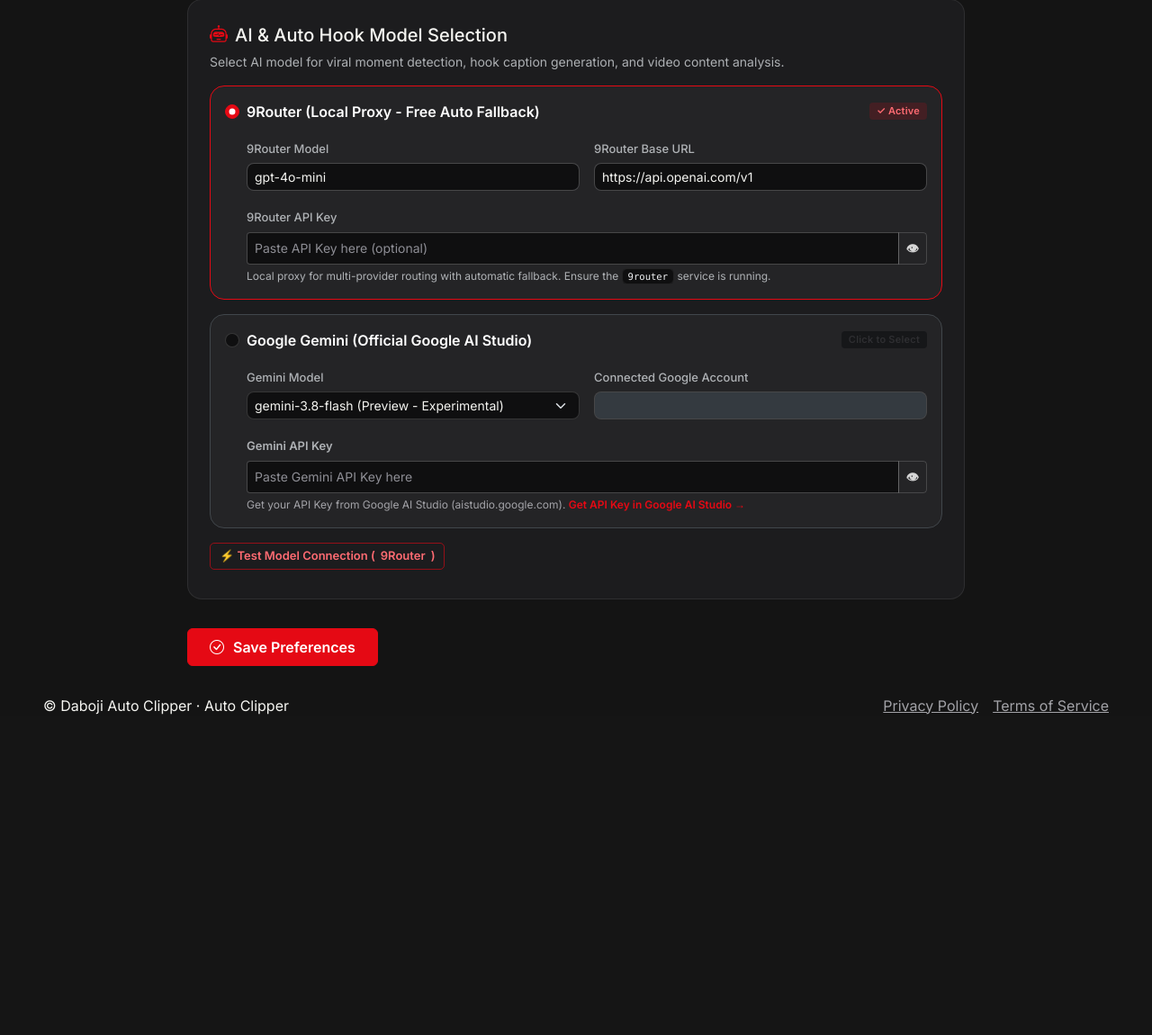
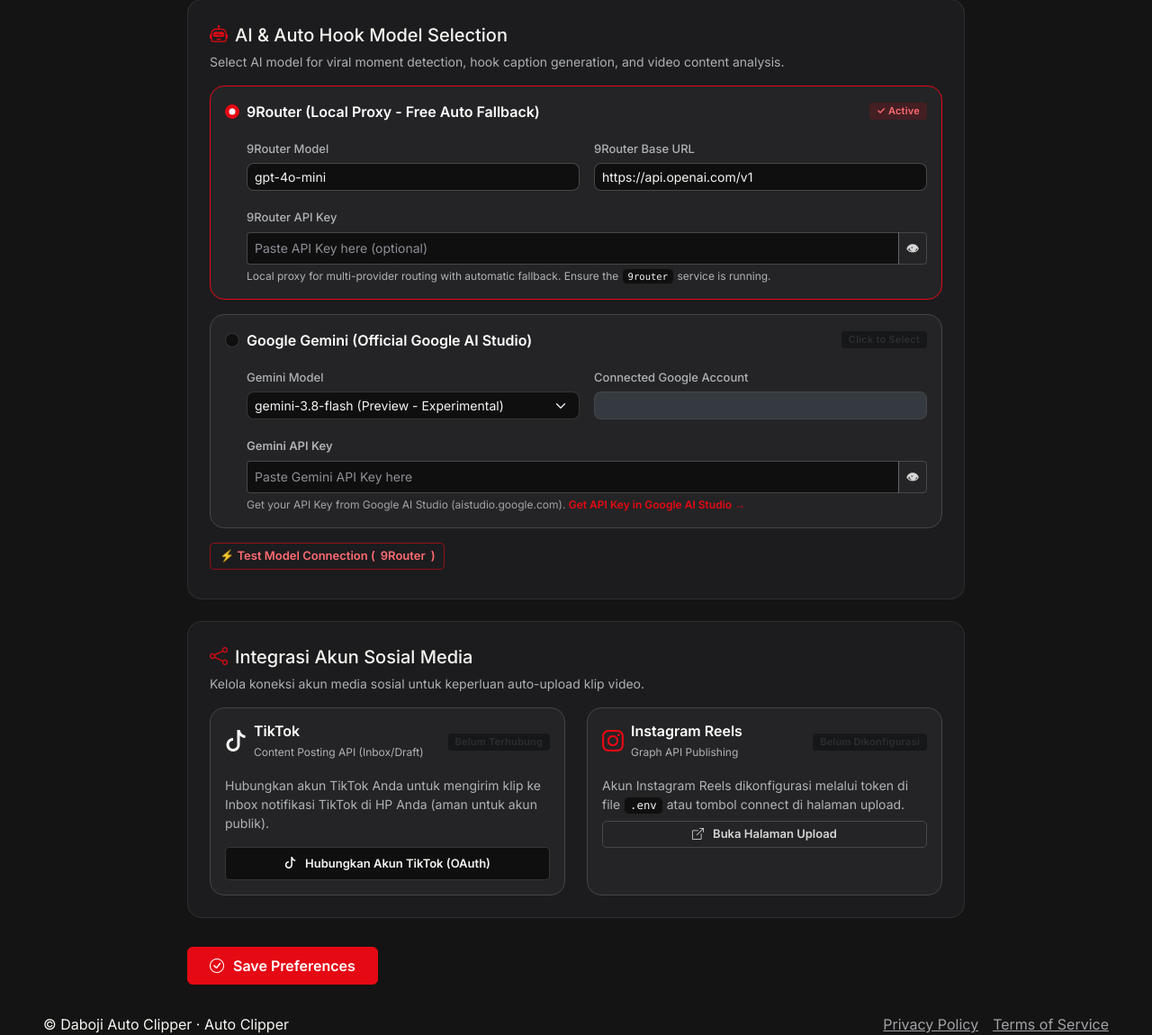
Before and after one commit to FawwaziAlamsyah/AutoClipper, a FastAPI app: page /settings in a window 1280 px wide. Shown: the part 444-1594 px from the top of the page at 90% size. Before the commit the page ends 1238 px from the top, so only its background shows below. Run offline with FastAPI, Linux system fonts and the light colour scheme; data that the repository does not hold is empty; parts of the project's set-up code (start-up, migrations or seed data) failed here and were passed over.

Commit message:
upade tiktok

```diff
--- a/app/repositories/tiktok_account_repository.py
+++ b/app/repositories/tiktok_account_repository.py
@@ -31,3 +31,8 @@ class TikTokAccountRepository:
         self.db.commit()
         self.db.refresh(account)
         return account
+
+    def delete_all(self) -> None:
+        """Hapus semua akun TikTok yang tersimpan (disconnect)."""
+        self.db.query(TikTokAccountModel).delete()
+        self.db.commit()
--- a/app/services/tiktok_auth_service.py
+++ b/app/services/tiktok_auth_service.py
@@ -26,10 +26,8 @@ AUTHORIZE_URL = "https://www.tiktok.com/v2/auth/authorize/"
 TOKEN_URL = "https://open.tiktokapis.com/v2/oauth/token/"
 
 # Scope video.upload = upload ke inbox/draft user (endpoint
-# /post/publish/inbox/video/init/). Video jadi draft private di inbox user,
-# mereka selesaikan post manual dari app TikTok (mode unaudited, sesuai
-# tiktokSetup.md poin 5). video.publish (Direct Post) butuh audit app —
-# jangan dipakai sampai lolos review.
+# /post/publish/inbox/video/init/). Video jadi draft di inbox user,
+# mereka selesaikan post manual dari app TikTok (mode resmi yang aman untuk akun publik).
 SCOPES = "video.upload"
 
 # CSRF + PKCE protection — state → code_verifier disimpan in-memory, cukup
--- a/app/static/js/ui.js
+++ b/app/static/js/ui.js
@@ -110,13 +110,17 @@
           if (data.connected) {
             pillTikTok.className = 'pill';
             pillTikTok.innerHTML = `<span class="dot"></span>TikTok`;
-            pillTikTok.title = 'TikTok terhubung';
+            pillTikTok.title = 'TikTok terhubung (buka Settings)';
             pillTikTok.style.display = 'inline-flex';
+            pillTikTok.style.cursor = 'pointer';
+            pillTikTok.onclick = () => { window.location.href = '/settings'; };
           } else {
             pillTikTok.className = 'pill';
             pillTikTok.innerHTML = `<i class="bi bi-tiktok me-1"></i>TikTok`;
-            pillTikTok.title = 'TikTok belum terhubung';
+            pillTikTok.title = 'TikTok belum terhubung (buka Settings)';
             pillTikTok.style.display = 'inline-flex';
+            pillTikTok.style.cursor = 'pointer';
+            pillTikTok.onclick = () => { window.location.href = '/settings'; };
           }
         } else {
           pillTikTok.style.display = 'none';
--- a/app/templates/settings.html
+++ b/app/templates/settings.html
@@ -169,6 +169,104 @@
         <div id="test-llm-result" class="mt-2"></div>
       </div>
 
+      <!-- Panel 3: Akun Sosial Media (TikTok & Instagram) -->
+      <div class="panel p-4 mb-4">
+        <div class="d-flex align-items-center gap-2 mb-1">
+          <i class="bi bi-share text-danger fs-5"></i>
+          <h5 class="mb-0">Integrasi Akun Sosial Media</h5>
+        </div>
+        <p class="text-muted small mb-3">Kelola koneksi akun media sosial untuk keperluan auto-upload klip video.</p>
+
+        <div class="row g-4">
+          <!-- Card TikTok -->
+          <div class="col-md-6">
+            <div class="card p-3 h-100 border border-secondary-subtle" style="background-color: var(--surface-2);">
+              <div class="d-flex align-items-center justify-content-between mb-2">
+                <div class="d-flex align-items-center gap-2">
+                  <i class="bi bi-tiktok fs-4 text-white"></i>
+                  <div>
+                    <h6 class="mb-0 fw-semibold text-white">TikTok</h6>
+                    <small class="text-muted" style="font-size: 0.75rem;">Content Posting API (Inbox/Draft)</small>
+                  </div>
+                </div>
+                {% if tiktok_status and tiktok_status.connected %}
+                <span class="badge bg-success">✓ Terhubung</span>
+                {% else %}
+                <span class="badge bg-secondary-subtle text-secondary">Belum Terhubung</span>
+                {% endif %}
+              </div>
+
+              <div class="mt-2 text-muted small d-flex flex-column justify-content-between">
+                {% if tiktok_status and tiktok_status.connected %}
+                <div>
+                  <div class="mb-1"><span class="fw-semibold text-light">Open ID:</span> <code>{{ tiktok_status.open_id }}</code></div>
+                  {% if tiktok_status.expires_at %}
+                  <div class="mb-3"><span class="fw-semibold text-light">Token Expired:</span> {{ tiktok_status.expires_at }}</div>
+                  {% endif %}
+                </div>
+                <div class="d-flex gap-2 pt-2">
+                  <a href="/tiktok/oauth/login" class="btn btn-primary btn-sm flex-grow-1">
+                    <i class="bi bi-arrow-repeat me-1"></i>Login Ulang / Reconnect
+                  </a>
+                  <button type="button" class="btn btn-outline-danger btn-sm" onclick="disconnectTikTok()">
+                    Disconnect
+                  </button>
+                </div>
+                {% else %}
+                <div>
+                  <p class="mb-3">Hubungkan akun TikTok Anda untuk mengirim klip ke Inbox notifikasi TikTok di HP Anda (aman untuk akun publik).</p>
+                </div>
+                <a href="/tiktok/oauth/login" class="btn btn-dark btn-sm w-100 py-2 fw-semibold">
+                  <i class="bi bi-tiktok me-1"></i>Hubungkan Akun TikTok (OAuth)
+                </a>
+                {% endif %}
+              </div>
+            </div>
+          </div>
+
+          <!-- Card Instagram -->
+          <div class="col-md-6">
+            <div class="card p-3 h-100 border border-secondary-subtle" style="background-color: var(--surface-2);">
+              <div class="d-flex align-items-center justify-content-between mb-2">
+                <div class="d-flex align-items-center gap-2">
+                  <i class="bi bi-instagram fs-4 text-danger"></i>
+                  <div>
+                    <h6 class="mb-0 fw-semibold text-white">Instagram Reels</h6>
+                    <small class="text-muted" style="font-size: 0.75rem;">Graph API Publishing</small>
+                  </div>
+                </div>
+                {% if ig_status and ig_status.connected %}
+                <span class="badge bg-success">✓ Terhubung</span>
+                {% elif ig_status and ig_status.status == 'needs_reconnect' %}
+                <span class="badge bg-warning text-dark">⚠ Perlu Reconnect</span>
+                {% else %}
+                <span class="badge bg-secondary-subtle text-secondary">Belum Dikonfigurasi</span>
+                {% endif %}
+              </div>
+
+              <div class="mt-2 text-muted small d-flex flex-column justify-content-between">
+                {% if ig_status and ig_status.connected %}
+                <div>
+                  <div class="mb-1"><span class="fw-semibold text-light">Akun:</span> @{{ ig_status.username or 'Connected' }}</div>
+                  <div class="mb-3"><span class="fw-semibold text-light">Masa Aktif:</span> {{ ig_status.days_left }} hari tersisa</div>
+                </div>
+                <a href="/upload" class="btn btn-outline-secondary btn-sm w-100">
+                  <i class="bi bi-gear me-1"></i>Kelola di Halaman Upload
+                </a>
+                {% else %}
+                <div>
+                  <p class="mb-2">Akun Instagram Reels dikonfigurasi melalui token di file <code>.env</code> atau tombol connect di halaman upload.</p>
+                </div>
+                <a href="/upload" class="btn btn-outline-secondary btn-sm w-100">
+                  <i class="bi bi-box-arrow-up-right me-1"></i>Buka Halaman Upload
+                </a>
+                {% endif %}
+              </div>
+            </div>
+          </div>
+        </div>
+      </div>
+
       <div class="mt-4 pt-2">
         <button type="submit" class="btn btn-primary px-4 py-2 fw-semibold">
           <i class="bi bi-check-circle me-1"></i>{{ t("settings.save") }}
@@ -276,6 +374,20 @@ async function runTestConnection() {
   }
 }
 
+async function disconnectTikTok() {
+  if (!confirm("Yakin ingin memutuskan koneksi akun TikTok?")) return;
+  try {
+    const res = await fetch('/tiktok/disconnect', { method: 'POST' });
+    if (res.ok) {
+      window.location.reload();
+    } else {
+      alert("Gagal memutuskan koneksi TikTok.");
+    }
+  } catch (e) {
+    alert("Terjadi kesalahan: " + e.message);
+  }
+}
+
 function confirmSave() {
   return true;
 }
--- a/app/templates/upload_content.html
+++ b/app/templates/upload_content.html
@@ -263,7 +263,7 @@ function initUploadPage() {
       if (data.connected) {
         el.innerHTML = `<span class="badge bg-success">✓ TikTok connected</span>`;
       } else {
-        el.innerHTML = `<a href="/tiktok/oauth/login" class="btn btn-sm btn-dark">🔗 Connect TikTok Account</a>`;
+        el.innerHTML = `<a href="/settings" class="badge bg-secondary text-decoration-none">+ Connect TikTok</a>`;
       }
     } catch (e) {}
   }
```
Also changed, not shown: app/routers/settings_router.py (+31 -2 lines), app/routers/tiktok_router.py (+20 -2 lines), app/services/tiktok_upload_service.py (+7 -17 lines), app/templates/candidate_detail_content.html (+7 -3 lines).
